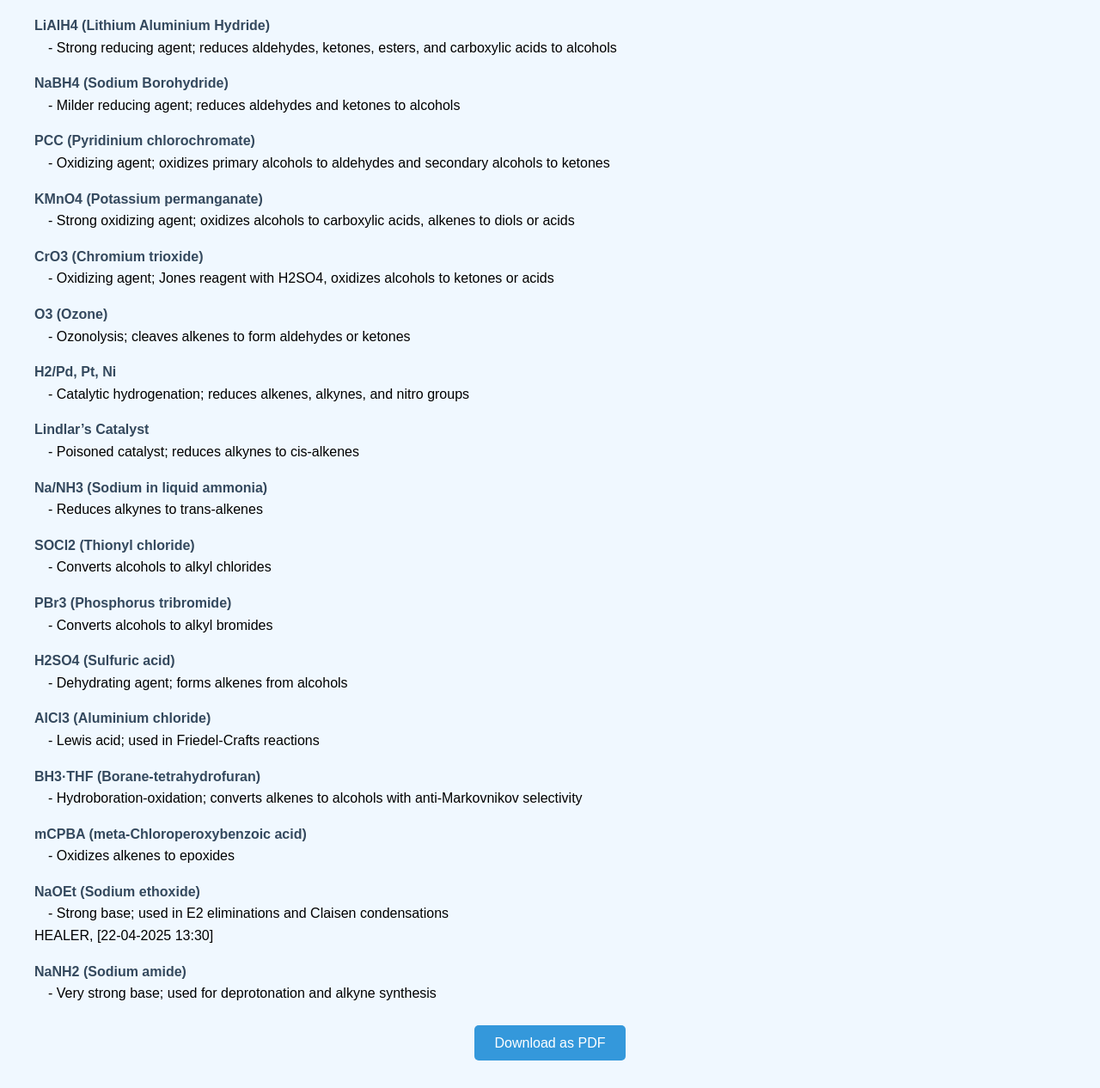
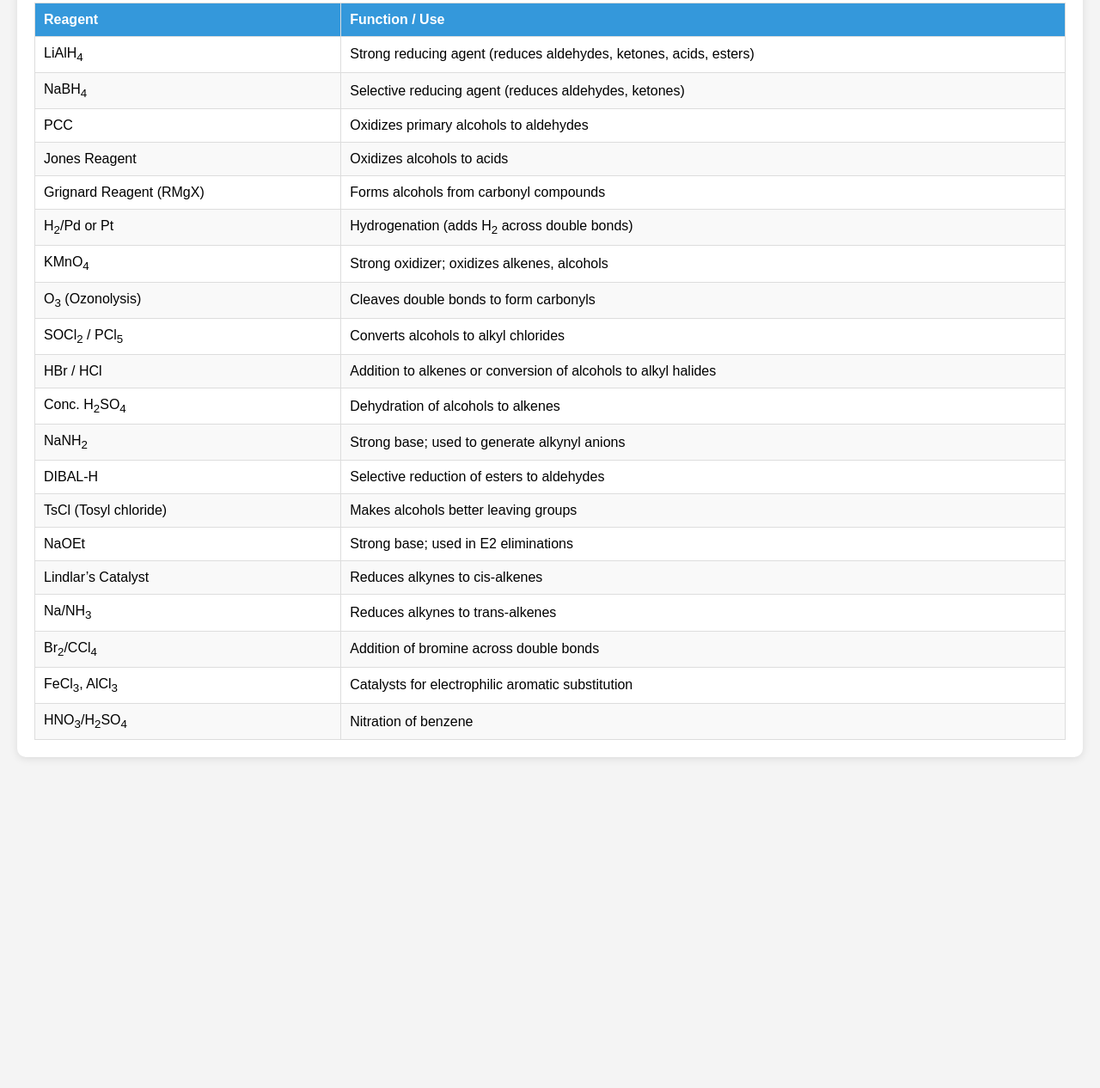
Before and after one commit to Reversal11/Organic-reagent-site, a plain HTML site: page index.html in a window 1280 px wide. Shown: the part 117-1383 px from the top of the page at 86% size. After the commit the page ends 1018 px from the top, so only its background shows below. Drawn offline with Linux system fonts and the light colour scheme.

Commit message:
Update index.html

```diff
--- a/index.html
+++ b/index.html
@@ -2,117 +2,76 @@
 <head>
   <meta charset="UTF-8">
   <meta name="viewport" content="width=device-width, initial-scale=1.0">
-  <title>Organic Chemistry Reagents for COMEDK</title>
+  <title>Organic Chemistry Reagents - COMEDK</title>
   <style>
     body {
       font-family: Arial, sans-serif;
-      padding: 2rem;
-      background-color: #f0f8ff;
-      line-height: 1.6;
+      background-color: #f4f4f4;
+      margin: 0;
+      padding: 20px;
     }
     h1 {
       text-align: center;
       color: #2c3e50;
     }
-    .reagent {
-      margin-bottom: 1rem;
+    .table-container {
+      overflow-x: auto;
+      background: white;
+      border-radius: 10px;
+      padding: 20px;
+      box-shadow: 0 2px 10px rgba(0, 0, 0, 0.1);
     }
-    .name {
-      font-weight: bold;
-      color: #34495e;
+    table {
+      width: 100%;
+      border-collapse: collapse;
     }
-    .function {
-      margin-left: 1rem;
+    th, td {
+      border: 1px solid #ddd;
+      padding: 10px;
+      text-align: left;
     }
-    .download {
-      display: block;
-      text-align: center;
-      margin-top: 2rem;
-    }
-    .download a {
-      text-decoration: none;
+    th {
       background-color: #3498db;
       color: white;
-      padding: 0.75rem 1.5rem;
-      border-radius: 5px;
     }
-    .download a:hover {
-      background-color: #2980b9;
+    tr:nth-child(even) {
+      background-color: #f9f9f9;
     }
   </style>
 </head>
 <body>
-  <h1>Organic Chemistry Reagents for COMEDK</h1>  <div class="reagent">
-    <div class="name">LiAlH4 (Lithium Aluminium Hydride)</div>
-    <div class="function">- Strong reducing agent; reduces aldehydes, ketones, esters, and carboxylic acids to alcohols</div>
-  </div>
-  <div class="reagent">
-    <div class="name">NaBH4 (Sodium Borohydride)</div>
-    <div class="function">- Milder reducing agent; reduces aldehydes and ketones to alcohols</div>
-  </div>
-  <div class="reagent">
-    <div class="name">PCC (Pyridinium chlorochromate)</div>
-    <div class="function">- Oxidizing agent; oxidizes primary alcohols to aldehydes and secondary alcohols to ketones</div>
-  </div>
-  <div class="reagent">
-    <div class="name">KMnO4 (Potassium permanganate)</div>
-    <div class="function">- Strong oxidizing agent; oxidizes alcohols to carboxylic acids, alkenes to diols or acids</div>
-  </div>
-  <div class="reagent">
-    <div class="name">CrO3 (Chromium trioxide)</div>
-    <div class="function">- Oxidizing agent; Jones reagent with H2SO4, oxidizes alcohols to ketones or acids</div>
-  </div>
-  <div class="reagent">
-    <div class="name">O3 (Ozone)</div>
-    <div class="function">- Ozonolysis; cleaves alkenes to form aldehydes or ketones</div>
-  </div>
-  <div class="reagent">
-    <div class="name">H2/Pd, Pt, Ni</div>
-    <div class="function">- Catalytic hydrogenation; reduces alkenes, alkynes, and nitro groups</div>
-  </div>
-  <div class="reagent">
-    <div class="name">Lindlar’s Catalyst</div>
-    <div class="function">- Poisoned catalyst; reduces alkynes to cis-alkenes</div>
-  </div>
-  <div class="reagent">
-    <div class="name">Na/NH3 (Sodium in liquid ammonia)</div>
-    <div class="function">- Reduces alkynes to trans-alkenes</div>
-  </div>
-  <div class="reagent">
-    <div class="name">SOCl2 (Thionyl chloride)</div>
-    <div class="function">- Converts alcohols to alkyl chlorides</div>
-  </div>
-  <div class="reagent">
-    <div class="name">PBr3 (Phosphorus tribromide)</div>
-    <div class="function">- Converts alcohols to alkyl bromides</div>
-  </div>
-  <div class="reagent">
-    <div class="name">H2SO4 (Sulfuric acid)</div>
-    <div class="function">- Dehydrating agent; forms alkenes from alcohols</div>
-  </div>
-  <div class="reagent">
-    <div class="name">AlCl3 (Aluminium chloride)</div>
-    <div class="function">- Lewis acid; used in Friedel-Crafts reactions</div>
-  </div>
-  <div class="reagent">
-    <div class="name">BH3·THF (Borane-tetrahydrofuran)</div>
-    <div class="function">- Hydroboration-oxidation; converts alkenes to alcohols with anti-Markovnikov selectivity</div>
-  </div>
-  <div class="reagent">
-    <div class="name">mCPBA (meta-Chloroperoxybenzoic acid)</div>
-    <div class="function">- Oxidizes alkenes to epoxides</div>
-  </div>
-  <div class="reagent">
-    <div class="name">NaOEt (Sodium ethoxide)</div>
-    <div class="function">- Strong base; used in E2 eliminations and Claisen condensations</div>
-
-HEALER, [22-04-2025 13:30]
-</div>
-  <div class="reagent">
-    <div class="name">NaNH2 (Sodium amide)</div>
-    <div class="function">- Very strong base; used for deprotonation and alkyne synthesis</div>
-  </div>  <div class="download">
-    <a href="Organic_Chemistry_Reagents_COMEDK.pdf" download>Download as PDF</a>
+  <h1>Organic Chemistry Reagents for COMEDK</h1>
+  <div class="table-container">
+    <table>
+      <thead>
+        <tr>
+          <th>Reagent</th>
+          <th>Function / Use</th>
+        </tr>
+      </thead>
+      <tbody>
+        <tr><td>LiAlH<sub>4</sub></td><td>Strong reducing agent (reduces aldehydes, ketones, acids, esters)</td></tr>
+        <tr><td>NaBH<sub>4</sub></td><td>Selective reducing agent (reduces aldehydes, ketones)</td></tr>
+        <tr><td>PCC</td><td>Oxidizes primary alcohols to aldehydes</td></tr>
+        <tr><td>Jones Reagent</td><td>Oxidizes alcohols to acids</td></tr>
+        <tr><td>Grignard Reagent (RMgX)</td><td>Forms alcohols from carbonyl compounds</td></tr>
+        <tr><td>H<sub>2</sub>/Pd or Pt</td><td>Hydrogenation (adds H<sub>2</sub> across double bonds)</td></tr>
+        <tr><td>KMnO<sub>4</sub></td><td>Strong oxidizer; oxidizes alkenes, alcohols</td></tr>
+        <tr><td>O<sub>3</sub> (Ozonolysis)</td><td>Cleaves double bonds to form carbonyls</td></tr>
+        <tr><td>SOCl<sub>2</sub> / PCl<sub>5</sub></td><td>Converts alcohols to alkyl chlorides</td></tr>
+        <tr><td>HBr / HCl</td><td>Addition to alkenes or conversion of alcohols to alkyl halides</td></tr>
+        <tr><td>Conc. H<sub>2</sub>SO<sub>4</sub></td><td>Dehydration of alcohols to alkenes</td></tr>
+        <tr><td>NaNH<sub>2</sub></td><td>Strong base; used to generate alkynyl anions</td></tr>
+        <tr><td>DIBAL-H</td><td>Selective reduction of esters to aldehydes</td></tr>
+        <tr><td>TsCl (Tosyl chloride)</td><td>Makes alcohols better leaving groups</td></tr>
+        <tr><td>NaOEt</td><td>Strong base; used in E2 eliminations</td></tr>
+        <tr><td>Lindlar’s Catalyst</td><td>Reduces alkynes to cis-alkenes</td></tr>
+        <tr><td>Na/NH<sub>3</sub></td><td>Reduces alkynes to trans-alkenes</td></tr>
+        <tr><td>Br<sub>2</sub>/CCl<sub>4</sub></td><td>Addition of bromine across double bonds</td></tr>
+        <tr><td>FeCl<sub>3</sub>, AlCl<sub>3</sub></td><td>Catalysts for electrophilic aromatic substitution</td></tr>
+        <tr><td>HNO<sub>3</sub>/H<sub>2</sub>SO<sub>4</sub></td><td>Nitration of benzene</td></tr>
+      </tbody>
+    </table>
   </div>
 </body>
 </html>
```
